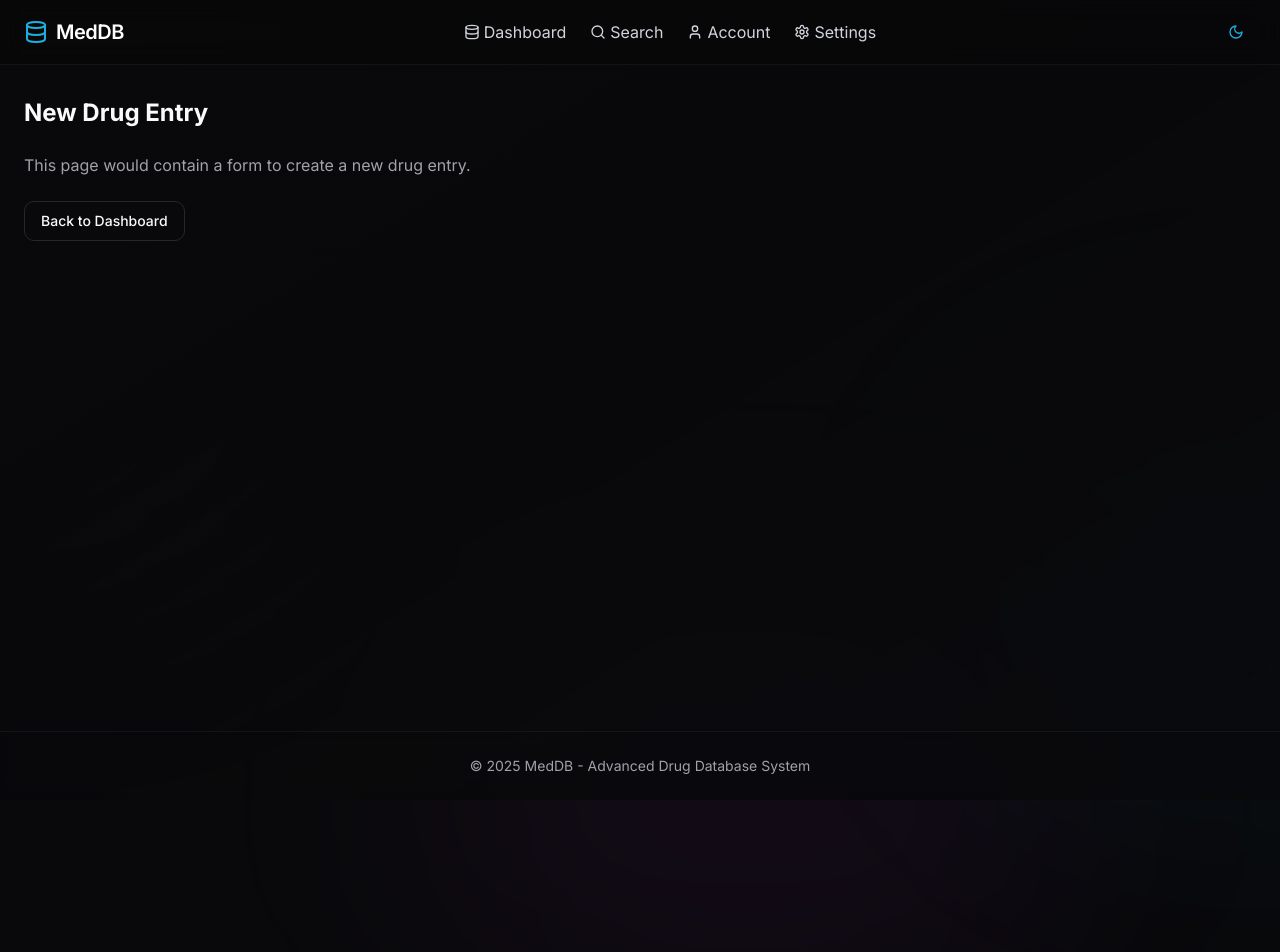
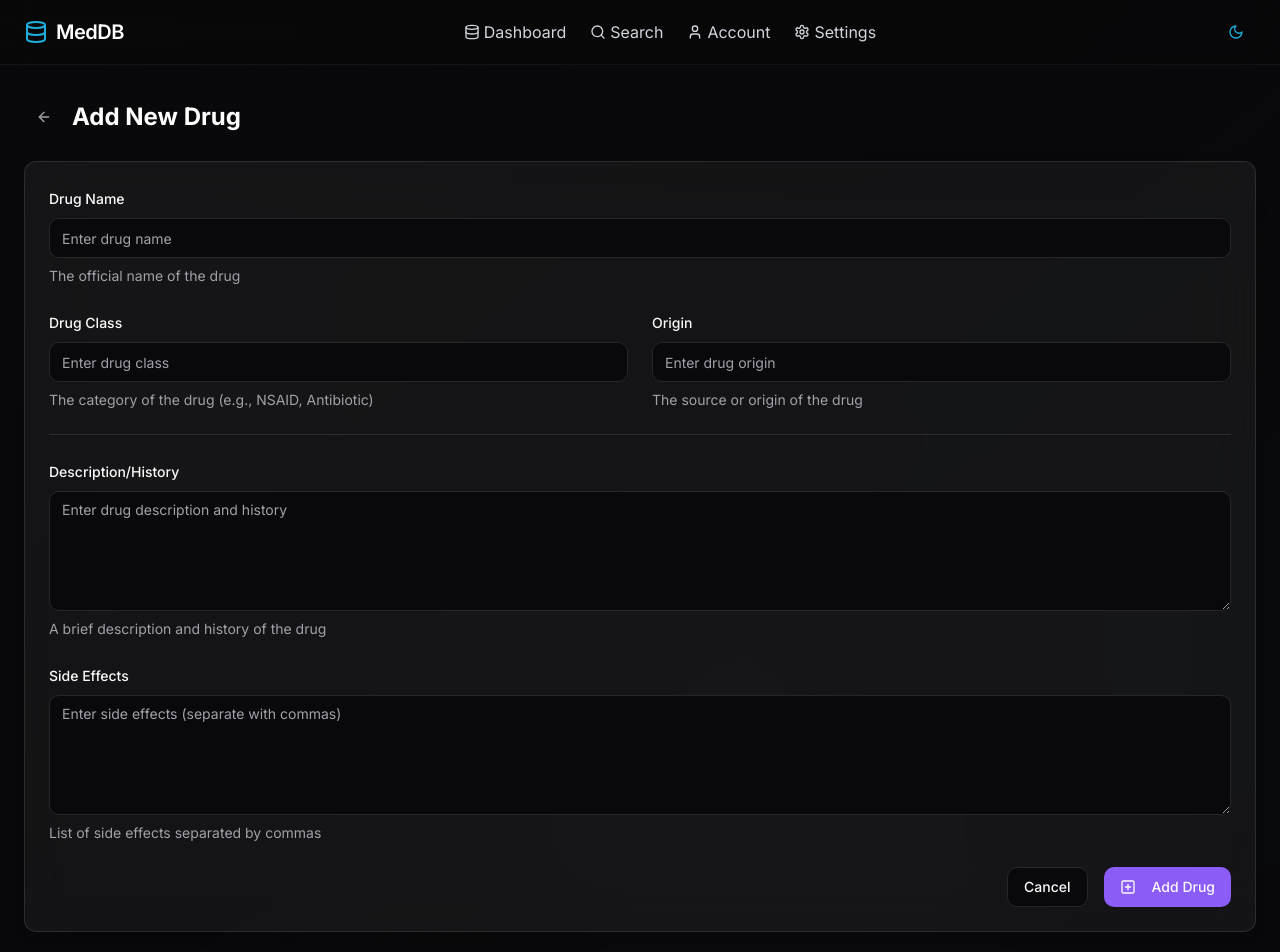
Before and after one commit to psycoxer/neon-aura-drugs, a React (Vite) app: page /drug/new in a window 1280 px wide. Shown: the top 952 px of the page. Before the commit the page ends 800 px from the top, so only its background shows below. Built offline with nearby package versions, Linux system fonts and the light colour scheme.

Commit message:
feat: Implement drug creation
This commit introduces the functionality to create new drugs within the application.

```diff
--- a/src/App.tsx
+++ b/src/App.tsx
@@ -9,6 +9,7 @@ import NotFound from "./pages/NotFound";
 import DrugDetailPage from "./pages/DrugDetailPage";
 import SearchPage from "./pages/SearchPage";
 import ViewAllDrugsPage from "./pages/ViewAllDrugsPage";
+import NewDrugPage from "./pages/NewDrugPage";
 
 const queryClient = new QueryClient({
   defaultOptions: {
@@ -28,6 +29,7 @@ const App = () => (
         <Routes>
           <Route path="/" element={<Index />} />
           <Route path="/drug/:id" element={<DrugDetailPage />} />
+          <Route path="/drug/new" element={<NewDrugPage />} />
           <Route path="/search" element={<SearchPage />} />
           <Route path="/drugs" element={<ViewAllDrugsPage />} />
           <Route path="*" element={<NotFound />} />
--- a/src/components/DrugDetail.tsx
+++ b/src/components/DrugDetail.tsx
@@ -1,6 +1,5 @@
-
 import React from 'react';
-import { ArrowLeft, Pill, FileText, AlertCircle, Thermometer, Heart, Clock, Shield, Building, Flask } from 'lucide-react';
+import { ArrowLeft, Pill, FileText, AlertCircle, Thermometer, Heart, Clock, Shield, Building, TestTube } from 'lucide-react';
 import { Button } from '@/components/ui/button';
 import { Badge } from '@/components/ui/badge';
 import { Tabs, TabsContent, TabsList, TabsTrigger } from '@/components/ui/tabs';
@@ -41,6 +40,9 @@ interface DrugDetailProps {
     pregnancy: string;
     halfLife: string;
     prescriptionRequired: boolean;
+    manufacturer?: string;
+    molecules?: string;
+    origin?: string;
   };
 }
 
@@ -54,7 +56,6 @@ const DrugDetail: React.FC<DrugDetailProps> = ({ drug }) => {
     }
   };
 
-  // Check if essential data is available
   const hasInteractions = drug.interactions && drug.interactions.length > 0;
   const hasSideEffects = drug.sideEffects && drug.sideEffects.length > 0;
   const hasDosages = drug.dosages && drug.dosages.length > 0;
@@ -255,7 +256,7 @@ const DrugDetail: React.FC<DrugDetailProps> = ({ drug }) => {
                 <div className="grid grid-cols-1 md:grid-cols-2 gap-4 mt-4">
                   {drug.molecules ? (
                     <div className="glass-morphism rounded-lg p-4 border-white/5 flex items-center">
-                      <Flask className="mr-3 text-neon-green" size={18} />
+                      <TestTube className="mr-3 text-neon-green" size={18} />
                       <span>{drug.molecules}</span>
                     </div>
                   ) : (
@@ -263,6 +264,18 @@ const DrugDetail: React.FC<DrugDetailProps> = ({ drug }) => {
                   )}
                 </div>
               </div>
+
+              {drug.origin && (
+                <>
+                  <Separator className="my-4 bg-white/10" />
+                  <div>
+                    <h3 className="text-lg font-medium mb-2">Origin</h3>
+                    <div className="glass-morphism rounded-lg p-4 border-white/5">
+                      <p className="text-muted-foreground">{drug.origin}</p>
+                    </div>
+                  </div>
+                </>
+              )}
             </div>
           </div>
         </TabsContent>
--- /dev/null
+++ b/src/pages/NewDrugPage.tsx
@@ -0,0 +1,187 @@
+
+import React from 'react';
+import { useForm } from 'react-hook-form';
+import { useNavigate } from 'react-router-dom';
+import Layout from '@/components/Layout';
+import { Button } from '@/components/ui/button';
+import { Input } from '@/components/ui/input';
+import { Textarea } from '@/components/ui/textarea';
+import { Separator } from '@/components/ui/separator';
+import { useCreateDrug } from '@/hooks/useDrugs';
+import { DrugCreate } from '@/types/api';
+import { ArrowLeft, PlusSquare } from 'lucide-react';
+import {
+  Form,
+  FormControl,
+  FormDescription,
+  FormField,
+  FormItem,
+  FormLabel,
+  FormMessage,
+} from '@/components/ui/form';
+import { toast } from 'sonner';
+import { Link } from 'react-router-dom';
+
+const NewDrugPage: React.FC = () => {
+  const navigate = useNavigate();
+  const { mutate: createDrug, isPending } = useCreateDrug();
+
+  const form = useForm<DrugCreate>({
+    defaultValues: {
+      Name: '',
+      Origin: '',
+      Class: '',
+      History: '',
+      SideEffects: '',
+    },
+  });
+
+  const onSubmit = (data: DrugCreate) => {
+    createDrug(data, {
+      onSuccess: (response) => {
+        toast.success(`Drug "${data.Name}" created successfully`);
+        navigate(`/drug/${response.DrugID}`);
+      }
+    });
+  };
+
+  return (
+    <Layout>
+      <div className="space-y-6">
+        <div className="flex items-center justify-between">
+          <div className="flex items-center space-x-2">
+            <Button variant="ghost" size="icon" asChild>
+              <Link to="/" className="text-muted-foreground hover:text-white">
+                <ArrowLeft size={20} />
+              </Link>
+            </Button>
+            <h1 className="text-2xl font-bold text-white">Add New Drug</h1>
+          </div>
+        </div>
+
+        <div className="glass-morphism rounded-xl p-6 border-white/10">
+          <Form {...form}>
+            <form onSubmit={form.handleSubmit(onSubmit)} className="space-y-6">
+              <FormField
+                control={form.control}
+                name="Name"
+                render={({ field }) => (
+                  <FormItem>
+                    <FormLabel>Drug Name</FormLabel>
+                    <FormControl>
+                      <Input placeholder="Enter drug name" {...field} />
+                    </FormControl>
+                    <FormDescription>
+                      The official name of the drug
+                    </FormDescription>
+                    <FormMessage />
+                  </FormItem>
+                )}
+              />
+
+              <div className="grid grid-cols-1 md:grid-cols-2 gap-6">
+                <FormField
+                  control={form.control}
+                  name="Class"
+                  render={({ field }) => (
+                    <FormItem>
+                      <FormLabel>Drug Class</FormLabel>
+                      <FormControl>
+                        <Input placeholder="Enter drug class" {...field} />
+                      </FormControl>
+                      <FormDescription>
+                        The category of the drug (e.g., NSAID, Antibiotic)
+                      </FormDescription>
+                      <FormMessage />
+                    </FormItem>
+                  )}
+                />
+
+                <FormField
+                  control={form.control}
+                  name="Origin"
+                  render={({ field }) => (
+                    <FormItem>
+                      <FormLabel>Origin</FormLabel>
+                      <FormControl>
+                        <Input placeholder="Enter drug origin" {...field} />
+                      </FormControl>
+                      <FormDescription>
+                        The source or origin of the drug
+                      </FormDescription>
+                      <FormMessage />
+                    </FormItem>
+                  )}
+                />
+              </div>
+
+              <Separator className="my-4 bg-white/10" />
+
+              <FormField
+                control={form.control}
+                name="History"
+                render={({ field }) => (
+                  <FormItem>
+                    <FormLabel>Description/History</FormLabel>
+                    <FormControl>
+                      <Textarea
+                        placeholder="Enter drug description and history"
+                        className="min-h-[120px]"
+                        {...field}
+                      />
+                    </FormControl>
+                    <FormDescription>
+                      A brief description and history of the drug
+                    </FormDescription>
+                    <FormMessage />
+                  </FormItem>
+                )}
+              />
+
+              <FormField
+                control={form.control}
+                name="SideEffects"
+                render={({ field }) => (
+                  <FormItem>
+                    <FormLabel>Side Effects</FormLabel>
+                    <FormControl>
+                      <Textarea
+                        placeholder="Enter side effects (separate with commas)"
+                        className="min-h-[120px]"
+                        {...field}
+                      />
+                    </FormControl>
+                    <FormDescription>
+                      List of side effects separated by commas
+                    </FormDescription>
+                    <FormMessage />
+                  </FormItem>
+                )}
+              />
+
+              <div className="flex justify-end space-x-4">
+                <Button
+                  type="button"
+                  variant="outline"
+                  onClick={() => navigate(-1)}
+                >
+                  Cancel
+                </Button>
+                <Button
+                  type="submit"
+                  className="bg-neon-purple hover:bg-neon-purple/90"
+                  disabled={isPending}
+                >
+                  <PlusSquare size={16} className="mr-2" />
+                  {isPending ? 'Adding...' : 'Add Drug'}
+                </Button>
+              </div>
+            </form>
+          </Form>
+        </div>
+      </div>
+    </Layout>
+  );
+};
+
+export default NewDrugPage;
--- a/src/services/api.ts
+++ b/src/services/api.ts
@@ -1,4 +1,3 @@
-
 import {
   DrugListItem,
   DrugFull,
@@ -8,7 +7,7 @@ import {
   ManufacturerCreate,
   CreateResponse
 } from '@/types/api';
-import { DrugUI } from '@/types/drug';
+import { DrugUI, SideEffect } from '@/types/drug';
 
 const API_URL = 'http://localhost:5000';
 
--- a/src/types/drug.ts
+++ b/src/types/drug.ts
@@ -34,7 +34,7 @@ export interface DrugUI {
   pregnancy: string;
   halfLife: string;
   prescriptionRequired: boolean;
-  // New fields for API data
+  // API data fields
   manufacturer?: string;
   molecules?: string;
   origin?: string;
```
